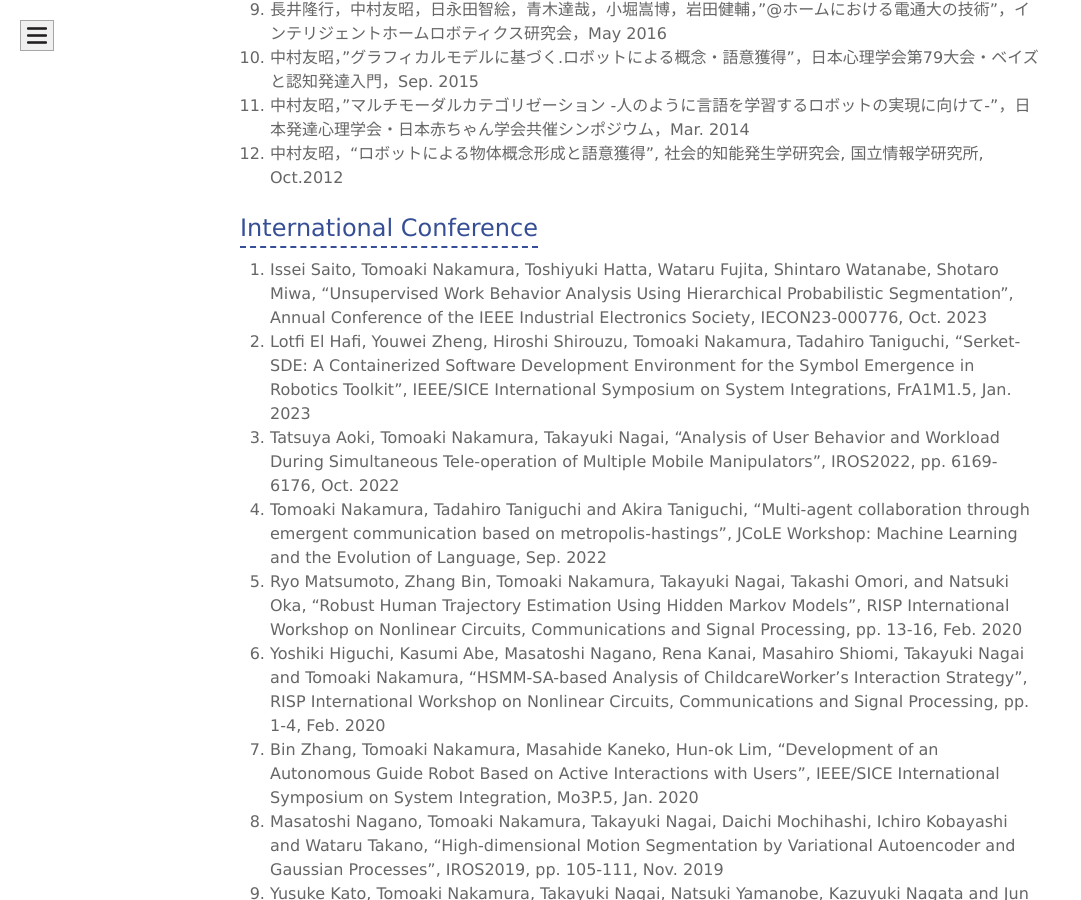
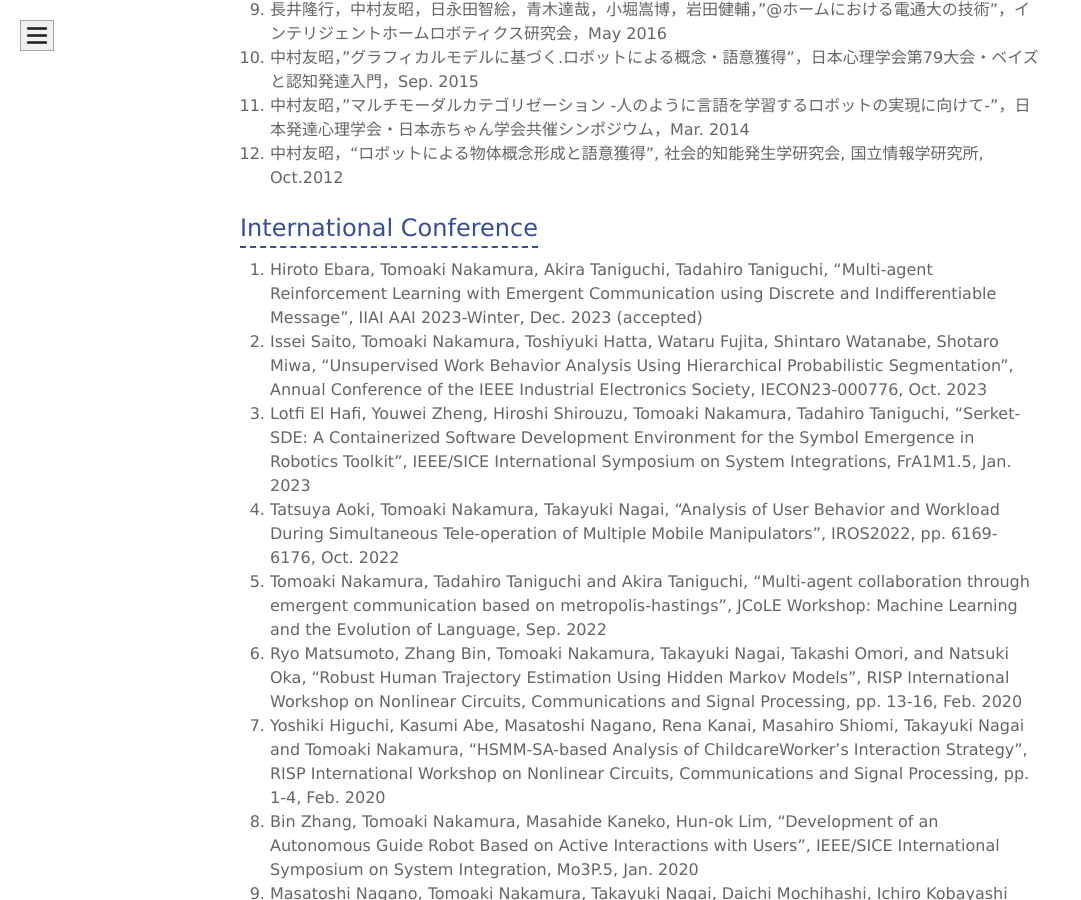
Before and after one commit to naka-lab/naka-lab.github.io, a Jekyll site: the page built from subpages/pub.md, in a window 1280 px wide and 900 px high, scrolled down 4901 px. Shown: the whole window, without its empty margins (0-1081 px from the left). Built offline with Jekyll 4.4.1, drawn with Linux system fonts in a browser that asks for light colours.

Commit message:
Update pub.md

```diff
--- a/subpages/pub.md
+++ b/subpages/pub.md
@@ -88,6 +88,7 @@ layout: default
 
 
 ## International Conference
+1. Hiroto Ebara, Tomoaki Nakamura, Akira Taniguchi, Tadahiro Taniguchi, "Multi-agent Reinforcement Learning with Emergent Communication using Discrete and Indifferentiable Message", IIAI AAI 2023-Winter, Dec. 2023 (accepted)
 1. Issei Saito, Tomoaki Nakamura, Toshiyuki Hatta, Wataru Fujita, Shintaro Watanabe, Shotaro Miwa, "Unsupervised Work Behavior Analysis Using Hierarchical Probabilistic Segmentation", Annual Conference of the IEEE Industrial Electronics Society, IECON23-000776, Oct. 2023
 1. Lotfi El Hafi, Youwei Zheng, Hiroshi Shirouzu, Tomoaki Nakamura, Tadahiro Taniguchi, "Serket-SDE: A Containerized Software Development Environment for the Symbol Emergence in Robotics Toolkit", IEEE/SICE International Symposium on System Integrations, FrA1M1.5, Jan. 2023
 1. Tatsuya Aoki, Tomoaki Nakamura, Takayuki Nagai, "Analysis of User Behavior and Workload During Simultaneous Tele-operation of Multiple Mobile Manipulators", IROS2022, pp. 6169-6176, Oct. 2022
```
